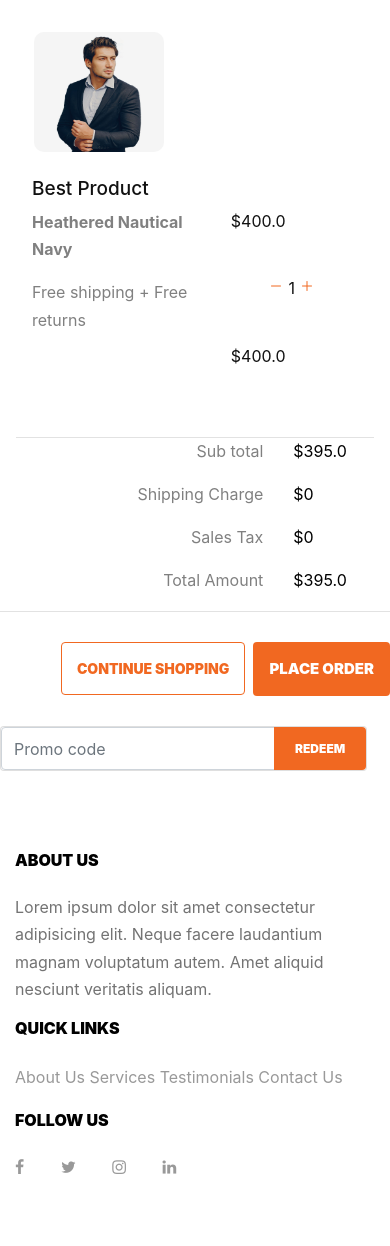
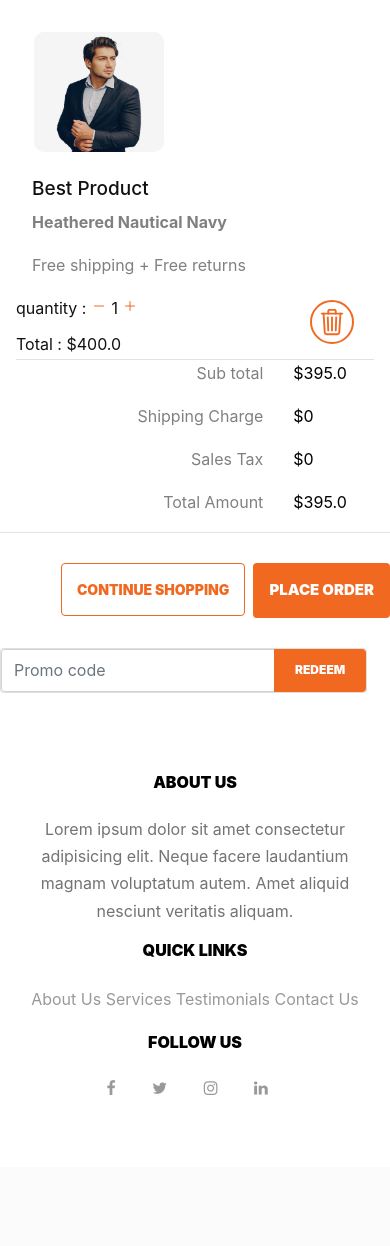
Before and after one commit to Omdaprog/django_ecommerce_store, a Django app: page /order-summary/ in a window 390 px wide. Shown: the part 84-1330 px from the top of the page. After the commit the page ends 1179 px from the top, so only its background shows below. Run offline with Django 3.2, Linux system fonts and the light colour scheme; a user stored in the database is signed in; data comes from the database, SQL or seed files in the repository; both versions use the stored data as it was after the commit; some libraries are stand-ins or nearby versions; some web fonts are replaced.

Commit message:
improuve mobile shopping cart page

```diff
--- a/core/static/css/Shopping_cart_style.css
+++ b/core/static/css/Shopping_cart_style.css
@@ -325,8 +325,7 @@ aside {
   aside,
   .basket,
   .summary,
-  .item,
-  .remove {
+  .item {
     width: 100%;
   }
   .basket-labels {
@@ -337,20 +336,44 @@ aside {
   }
   .item {
     margin-bottom: 1rem;
+    text-align: center;
   }
+
+
+
+  .remove a .Remove {
+    border-radius: 50%;
+    padding: 5px;
+    border: solid 2px #f16821;
+  }
+
   .product-image {
     width: 40%;
+    text-align: center;
   }
   .product-details {
-    width: 60%;
+    width: 100%;
   }
-  .price,
+  .price{
+    display: none;
+  }
   .subtotal {
-    width: 33%;
+    width: auto;
+    padding-top: 0px !important;
+    position: absolute;
+    bottom: 0;
+  }
+  .subtotal::before {
+    content: 'Total :';
   }
   .quantity {
     text-align: center;
-    width: 34%;
+    width: auto;
+    padding-top: 0px !important;
+    margin-bottom: 20px;
+  }
+  .quantity::before {
+    content: 'quantity :   ';
   }
   .quantity-field {
     float: none;
@@ -359,7 +382,8 @@ aside {
     bottom: 0;
     text-align: left;
     margin-top: 0.75rem;
-    position: relative;
+    position: absolute;
+    right: 20px;
   }
   .remove button {
     padding: 0;
@@ -367,6 +391,12 @@ aside {
   .summary {
     margin-top: 1.25rem;
     position: relative;
+  }
+  .buttons{
+    text-align: center;
+  }
+  footer{
+    text-align: center;
   }
 }
 
@@ -387,3 +417,13 @@ aside {
     padding: 0 1rem;
   }
 }
+
+
+@media screen and (max-width: 320px){
+  .btn1{
+    margin-right: 27%;
+  }
+  .btn2{
+    margin-right: 20%;
+  }
+}
--- a/core/templates/order_summary.html
+++ b/core/templates/order_summary.html
@@ -89,7 +89,7 @@ Shopping Cart
         {% endif %}
       </div>
       <div class="remove">
-        <a href="{% url 'core:remove-from-cart' order_item.item.slug %}"><ion-icon name="trash-outline"></ion-icon></a>
+        <a href="{% url 'core:remove-from-cart' order_item.item.slug %}"><ion-icon class="Remove" name="trash-outline"></ion-icon></a>
       </div>
 
     </div>
@@ -137,8 +137,11 @@ Shopping Cart
       </div>
     </div>
   </div>
-  <a  href="{% url 'core:checkout' %}" class="btn1 btn float-right ml-2">PLACE ORDER</a>
+
+  <a  href="{% url 'core:checkout' %}"  class="btn1 btn float-right ml-2">PLACE ORDER</a>
   <a  href="{% url 'core:home' %}" class="btn2 btn float-right ml-2">CONTINUE SHOPPING</a>
+
+
   {% if DISPLAY_COUPON_FORM %}
   <form style="margin-top: 30px;" class="card float-left" action="{% url 'core:add-coupon' %}" method="POST">
     {% csrf_token %}
```
Also changed, not shown: db.sqlite3.
